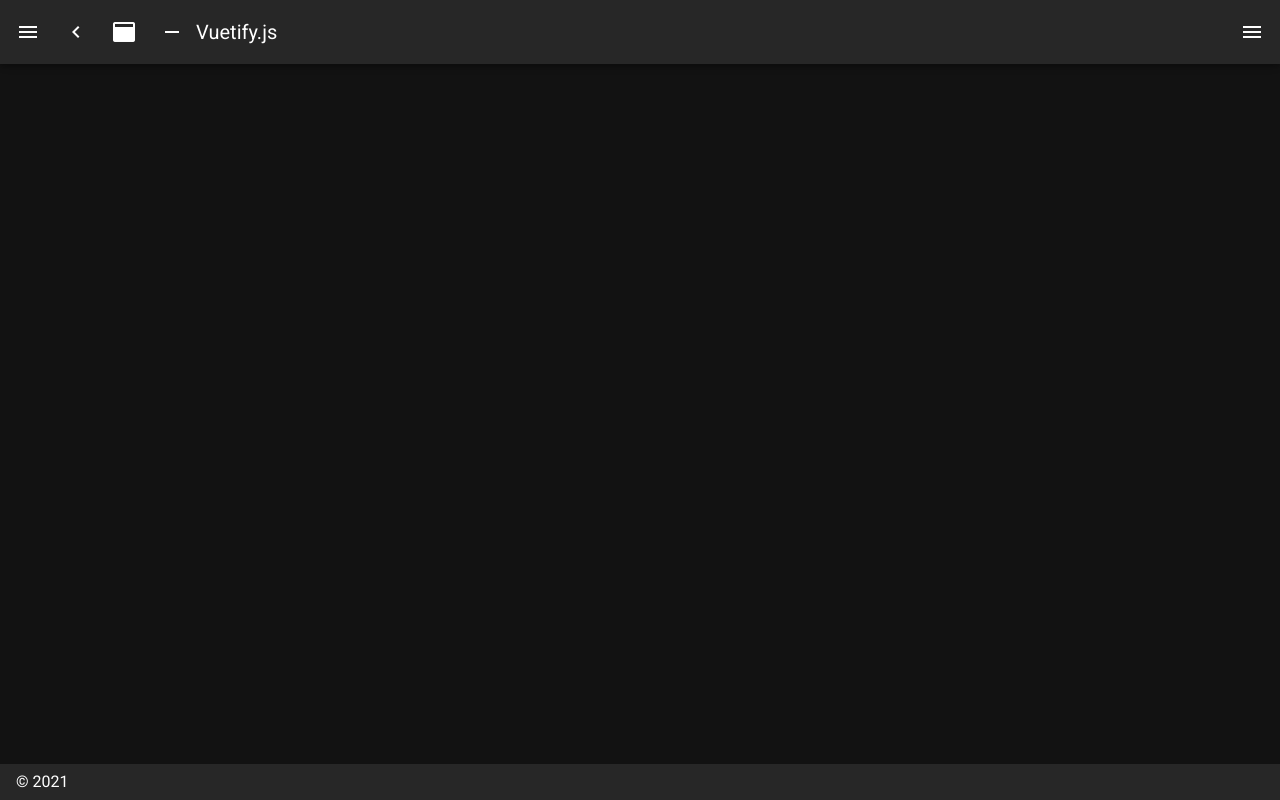
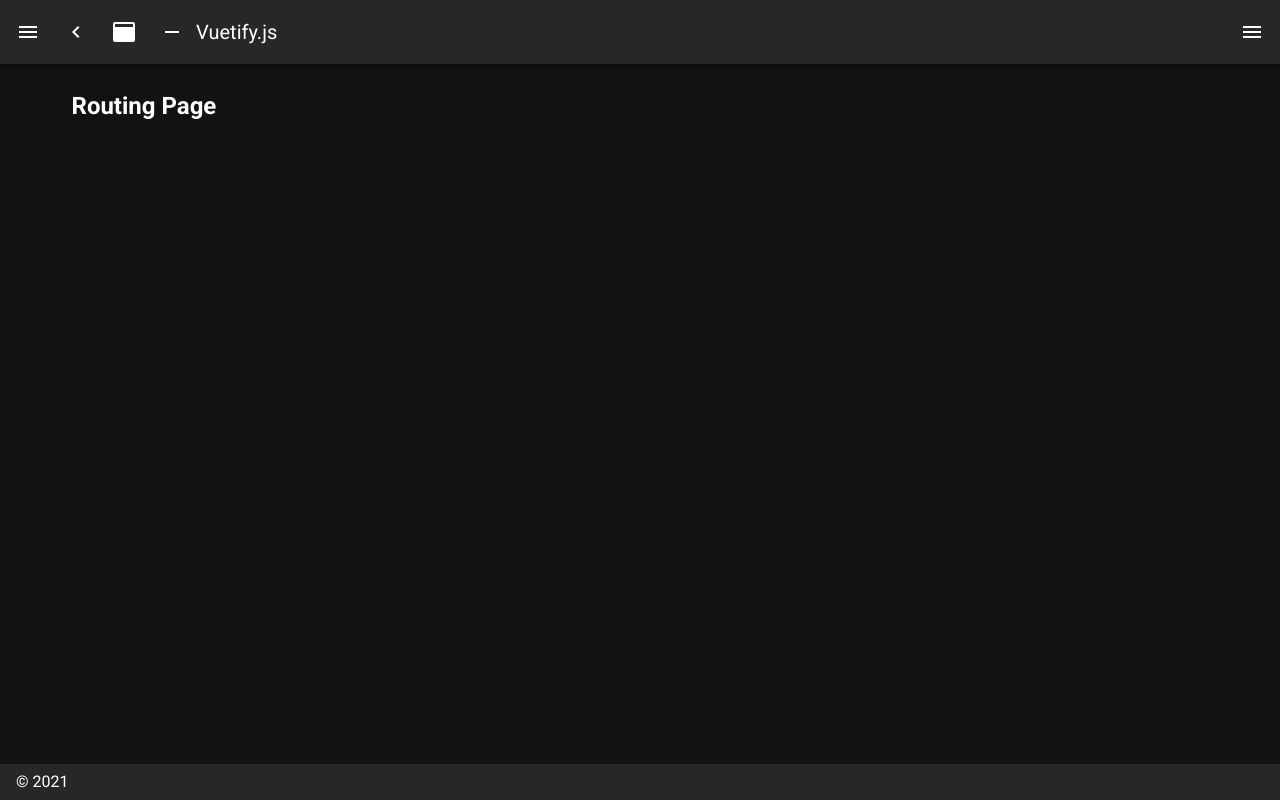
Before and after one commit to suzucan2020/cs-portfolio-gourmet, a Nuxt app: page /routing in a window 1280 px wide. Before the commit this address had no page. Built offline with nearby package versions, Linux system fonts and the light colour scheme.

Commit message:
add routing.vue

```diff
--- /dev/null
+++ b/pages/routing.vue
@@ -0,0 +1,5 @@
+<template>
+  <section class="container">
+    <h1>Routing Page</h1>
+  </section>
+</template>
```
